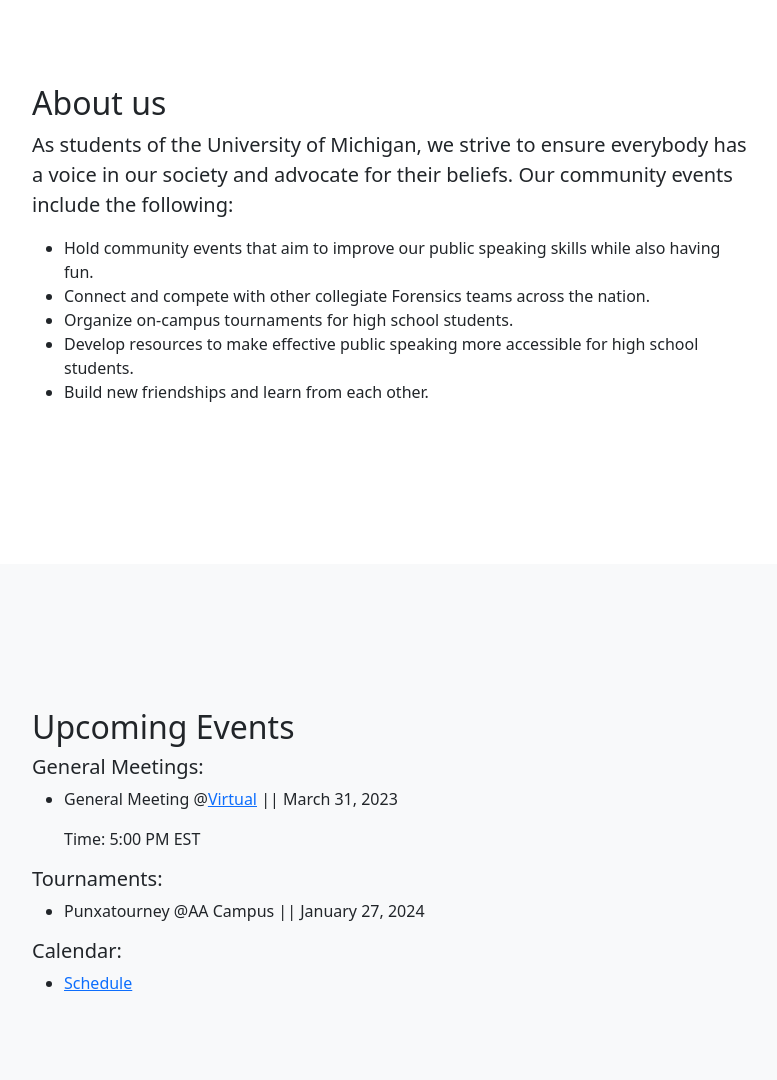
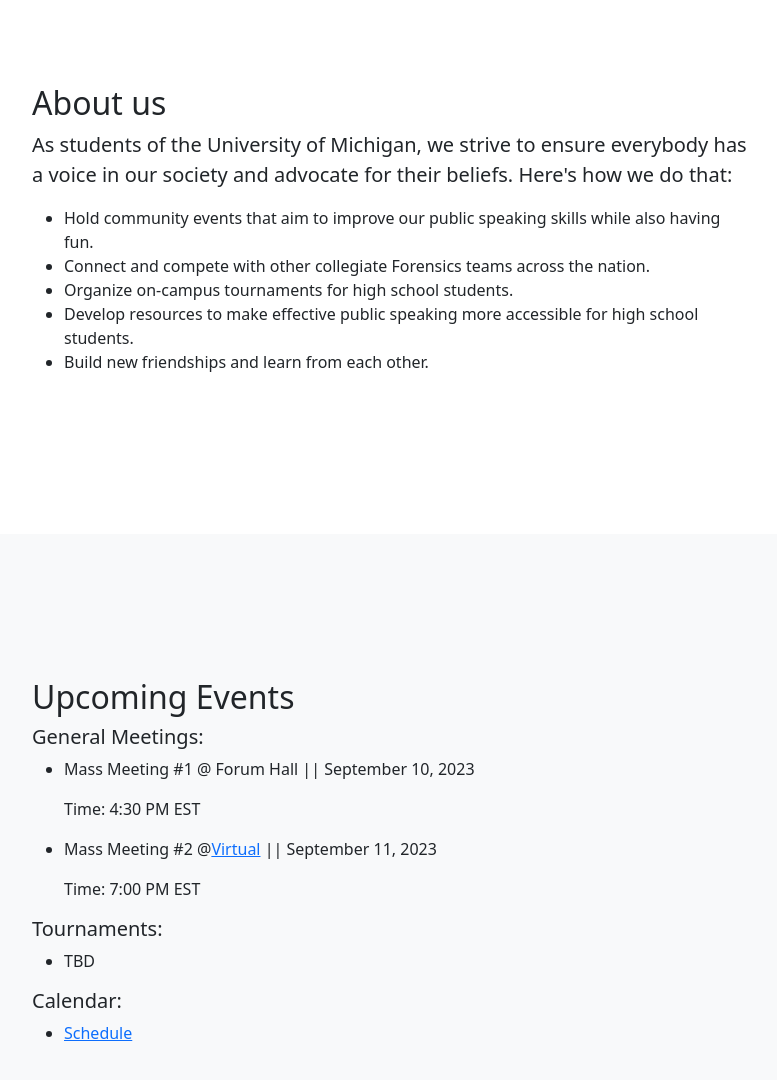
Before and after one commit to osarius/Forensics, a plain HTML site: page index.html in a window 1280 px wide. Shown: the part 780-1860 px from the top of the page, without its empty margins (248-1025 px from the left). Drawn offline with nearby package versions, Linux system fonts and the light colour scheme.

Commit message:
Update index.html

```diff
--- a/index.html
+++ b/index.html
@@ -87,7 +87,7 @@
                 <div class="row gx-4 justify-content-center">
                     <div class="col-lg-8">
                         <h2>About us</h2>
-                        <p class="lead">As students of the University of Michigan, we strive to ensure everybody has a voice in our society and advocate for their beliefs. Our community events include the following:</p>
+                        <p class="lead">As students of the University of Michigan, we strive to ensure everybody has a voice in our society and advocate for their beliefs. Here's how we do that:</p>
                         <ul>
                             <li>Hold community events that aim to improve our public speaking skills while also having fun.</li>
                             <li>Connect and compete with other collegiate Forensics teams across the nation.</li>
@@ -107,12 +107,14 @@
                         <h2>Upcoming Events</h2>
                         <h5>General Meetings:</h5>
                         <ul>
-                            <li><p>General Meeting @<a href="https://umich.zoom.us/j/95150399565">Virtual</a> || March 31, 2023</p>
-                            <p>Time: 5:00 PM EST</p></li>
+			    <li><p>Mass Meeting #1 @ Forum Hall || September 10, 2023</p>
+                            <p>Time: 4:30 PM EST</p></li>
+                            <li><p>Mass Meeting #2 @<a href="https://umich.zoom.us/s/5904201267">Virtual</a> || September 11, 2023</p>
+                            <p>Time: 7:00 PM EST</p></li>
                         </ul>
                         <h5>Tournaments:</h5>
                         <ul>
-                            <li>Punxatourney @AA Campus || January 27, 2024</li>
+                            <li>TBD</li>
 
                         </ul>
                         <h5>Calendar:</h5>
```
